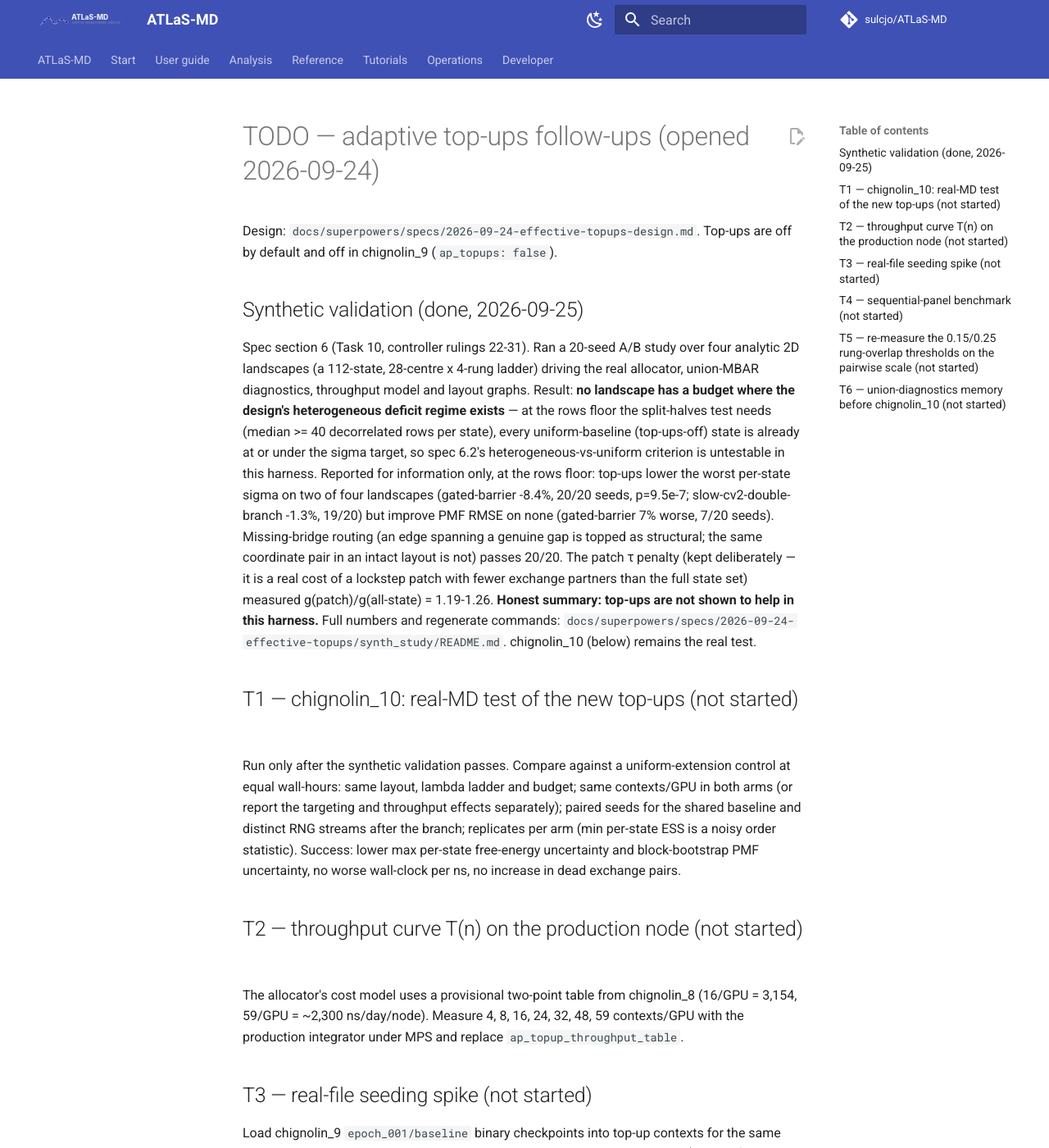
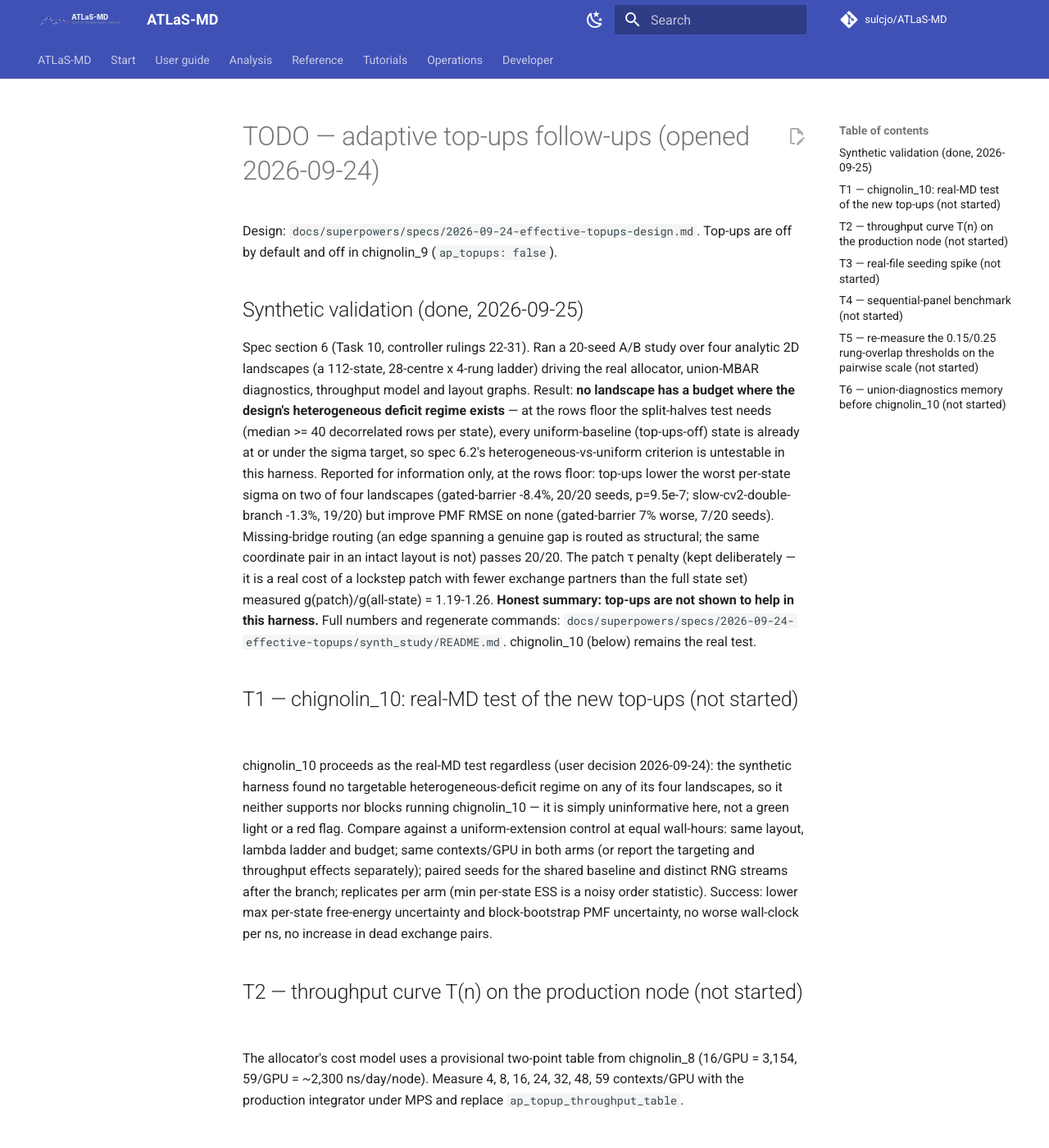
Before and after one commit to sulcjo/ATLaS-MD, an MkDocs documentation site: the page built from docs/atlas-md/developer/topups-todo.md, in a window 1280 px wide and 1400 px high. Shown: the whole window at 82% size. Built offline with MkDocs 1.6.1 and Material for MkDocs 9.7.7, drawn with Linux system fonts in a browser that asks for light colours; comment, search, counter and statistics services are not loaded.

Commit message:
fix: correct top-ups doc prose per ruling 32 review
Fix nine code-verified prose inaccuracies from the Task 11 doc review:
- CHANGELOG: note that --ap-topups already existed pre-branch (default
  True, pull-based restart + the removed score allocator); a campaign
  that already had ap_topups: true gets a full mechanism change, not
  just a default flip.
- CLAUDE.md: edit the pre-existing lambda-ladder section in place --
  the campaign-end overlap metric is now pairwise_state_overlap
  (f7e007b), its thresholds are unmeasured on that scale, and the
  "rung gap caught at campaign end" limitation now holds only with
  top-ups off.
- Remove a self-contradicting seed-handling clause (helptext,
  CHANGELOG, CLAUDE.md): a missing seed drops that window pre-launch
  and the top-up continues; a runtime restraint/CV mismatch or a
  corrupt parent index ends the whole top-up, never the campaign.
- Correct cap_too_small's trigger (budget < one report interval, not
  a small required length) and disclose two previously-omitted
  effects: the per-state 4x required-length cap, and the baseline
  shortening every active state gets when top-ups are on.
- "topped as structural" -> "routed as structural" (helptext,
  topups-todo.md); topups-todo.md T1 reworded around the actual
  chignolin_10 user decision.
- gareus/cli.py's --ap-topups help text: replace the stale "restarts
  its windows from a fresh pull" with an accurate one-liner.
- Minors: up to two layout partners per deficit, "either endpoint"
  not "the weaker endpoint", explicit deficit boolean, sigma_k is a
  max over same-rung neighbours with rung fallback.

Co-Authored-By: Claude Opus 5.5 (1M context) <noreply@anthropic.com>
Claude-Session: https://claude.ai/code/session_01V7JAPhDCfy7E9bxciErtNZ

```diff
--- a/docs/atlas-md/developer/topups-todo.md
+++ b/docs/atlas-md/developer/topups-todo.md
@@ -13,7 +13,7 @@ state), every uniform-baseline (top-ups-off) state is already at or under the si
 heterogeneous-vs-uniform criterion is untestable in this harness. Reported for information only, at the rows
 floor: top-ups lower the worst per-state sigma on two of four landscapes (gated-barrier -8.4%, 20/20 seeds,
 p=9.5e-7; slow-cv2-double-branch -1.3%, 19/20) but improve PMF RMSE on none (gated-barrier 7% worse, 7/20
-seeds). Missing-bridge routing (an edge spanning a genuine gap is topped as structural; the same coordinate
+seeds). Missing-bridge routing (an edge spanning a genuine gap is routed as structural; the same coordinate
 pair in an intact layout is not) passes 20/20. The patch τ penalty (kept deliberately — it is a real cost of
 a lockstep patch with fewer exchange partners than the full state set) measured g(patch)/g(all-state) =
 1.19-1.26. **Honest summary: top-ups are not shown to help in this harness.** Full numbers and regenerate
@@ -22,7 +22,10 @@ remains the real test.
 
 ## T1 — chignolin_10: real-MD test of the new top-ups (not started)
 
-Run only after the synthetic validation passes. Compare against a uniform-extension control at equal
+chignolin_10 proceeds as the real-MD test regardless (user decision 2026-09-24): the synthetic harness found
+no targetable heterogeneous-deficit regime on any of its four landscapes, so it neither supports nor blocks
+running chignolin_10 — it is simply uninformative here, not a green light or a red flag. Compare against a
+uniform-extension control at equal
 wall-hours: same layout, lambda ladder and budget; same contexts/GPU in both arms (or report the targeting
 and throughput effects separately); paired seeds for the shared baseline and distinct RNG streams after the
 branch; replicates per arm (min per-state ESS is a noisy order statistic). Success: lower max per-state
```
Also changed, not shown: CHANGELOG.md (+2 -1 lines), CLAUDE.md (+15 -9 lines), 2 other files.
